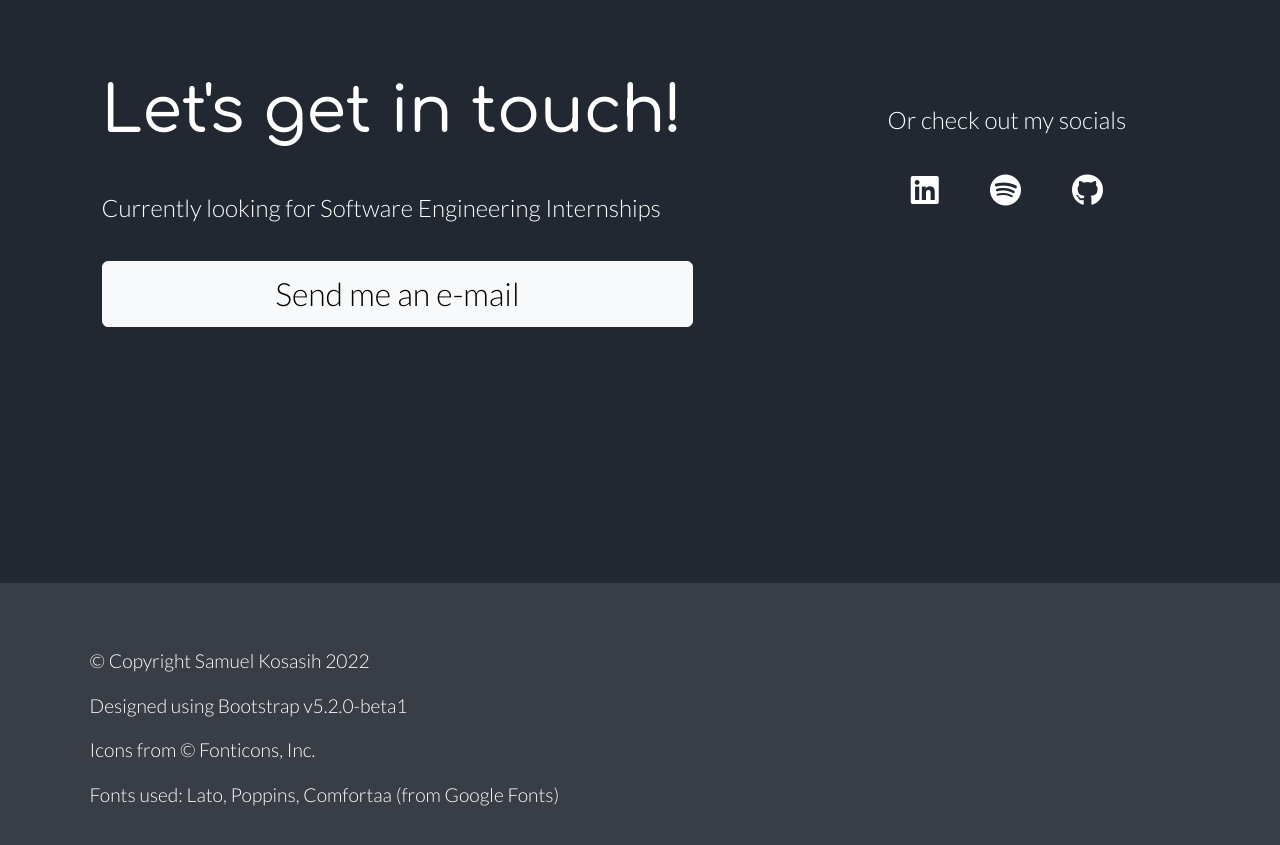
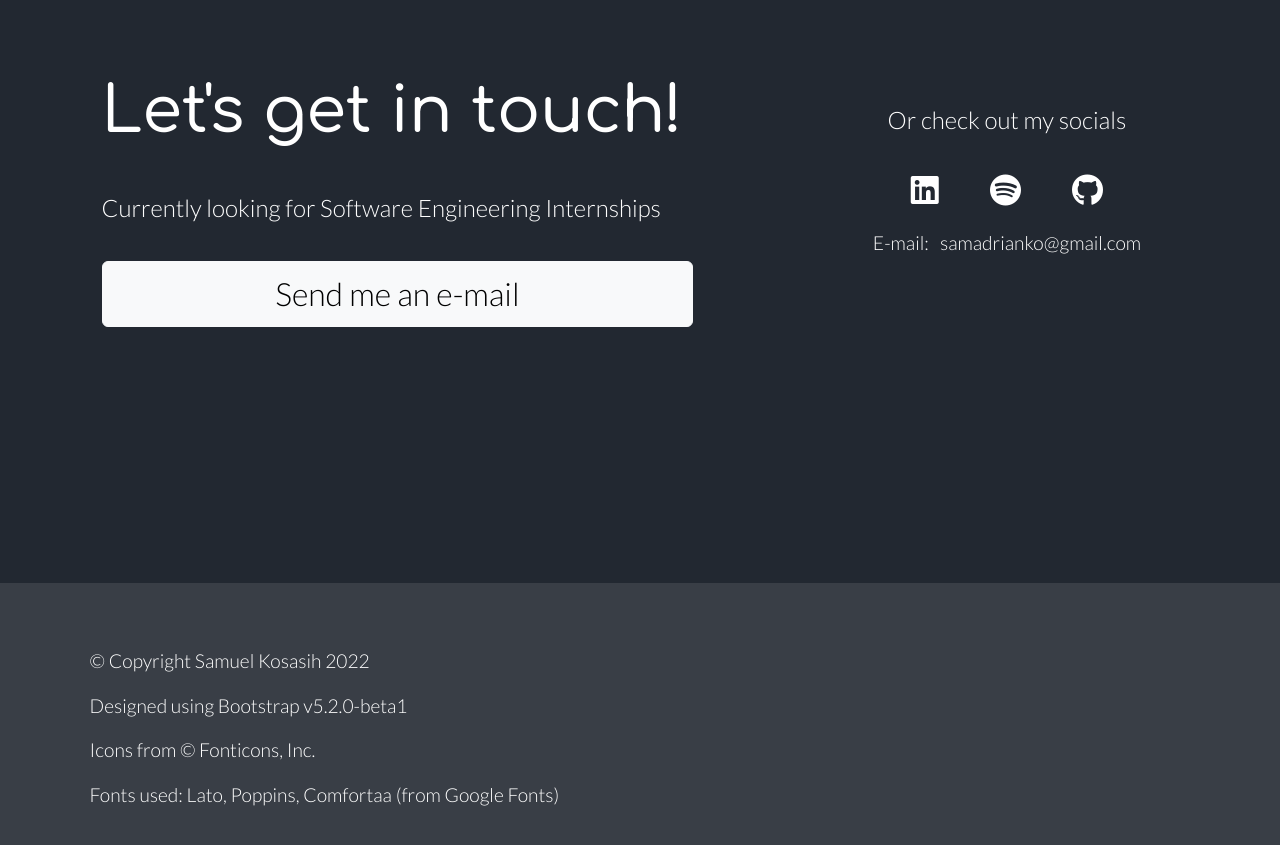
Before and after one commit to SamAdrn/ePortfolio, a plain HTML site: page index.html in a window 1280 px wide. Shown: the part 7653-8498 px from the top of the page. Drawn offline with nearby package versions, Linux system fonts and the light colour scheme.

Commit message:
Update index.html
Added e-mail address just in case the button does not work, or the user does not use their default email app.

```diff
--- a/index.html
+++ b/index.html
@@ -480,6 +480,7 @@
         <a class="social-icon" href="https://www.linkedin.com/in/samkosasih/" target="_blank"><i class="fa-brands fa-linkedin"></i></a>
         <a class="social-icon" href="https://open.spotify.com/user/31dzjlx5ll7imlrvwoaappx4kngu?si=92ac5ea66cca471c" target="_blank"><i class="fa-brands fa-spotify"></i></a>
         <a class="social-icon" href="https://github.com/SamAdrn" target="_blank"><i class="fa-brands fa-github"></i></a>
+        <p style="margin-top: 15px;">E-mail: &nbsp; samadrianko@gmail.com</p>
       </div>
     </div>
 
```
